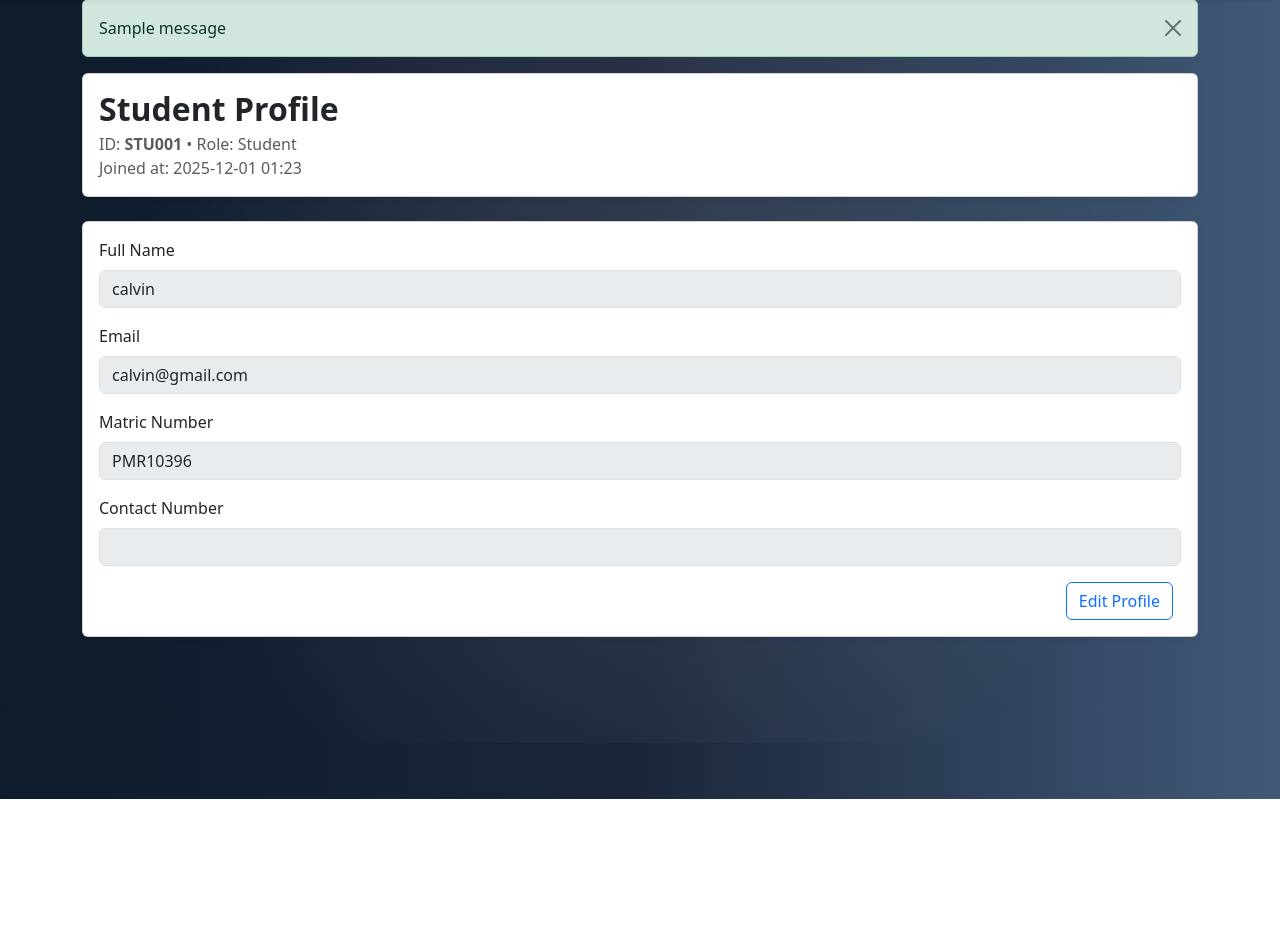
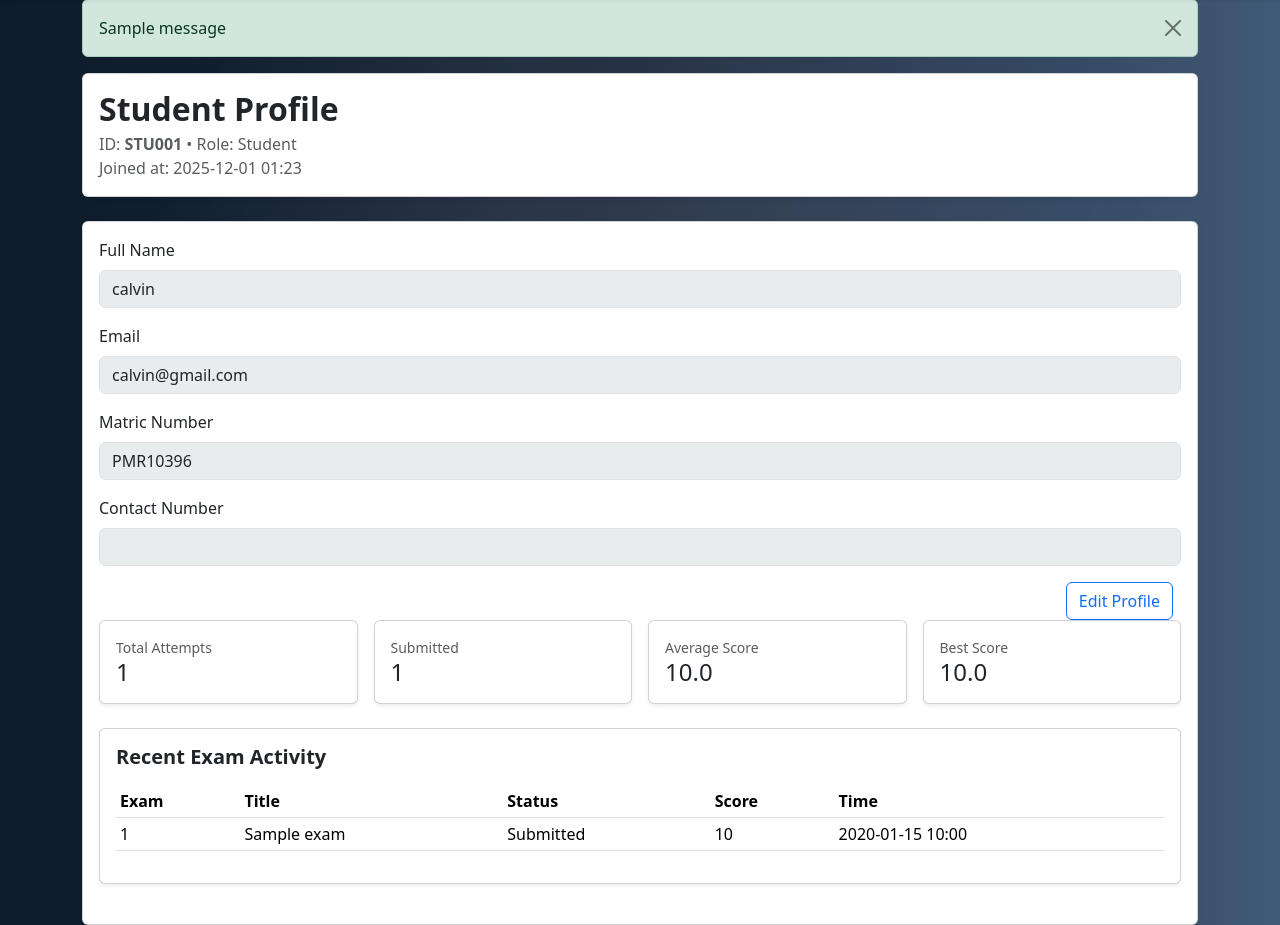
Before and after one commit to darylscl/202509_agile_g7_onlineGradingExaminationSystem, a Django app: template src/frontend/templates/app/student/profile.html in a window 1280 px wide. Shown: the part 57-982 px from the top of the page. Before the commit the page ends 856 px from the top, so only its background shows below. Run offline with Django 5.2, Linux system fonts and the light colour scheme; data comes from the database, SQL or seed files in the repository; tables that the repository leaves empty hold one stand-in row (values such as "Sample post"); the template is opened without the code that fills it: values that come from a table or form of the project are taken from there, most other values are stand-ins (such as "Sample title", 1, 10 or a date in 2020); one stand-in notice (Sample message) is shown.

```diff
--- a/src/frontend/templates/app/instructor/exam_detail.html
+++ b/src/frontend/templates/app/instructor/exam_detail.html
@@ -1,4 +1,5 @@
 {% extends "base.html" %}
+{% load tz %}
 {% block title %}Exam Details{% endblock %}
 
 {% block content %}
@@ -22,12 +23,12 @@
 
                     <p class="mb-1">
                         <strong>Start Time:</strong>
-                        <span class="text-primary">{{ exam.start_time|date:"Y-m-d H:i" }}</span>
+                        <span class="text-primary">{{ exam.start_time|timezone:"Asia/Kuala_Lumpur"|date:"Y-m-d H:i" }}
                     </p>
 
                     <p>
                         <strong>End Time:</strong>
-                        <span class="text-danger">{{ exam.end_time|date:"Y-m-d H:i" }}</span>
+                        <span class="text-danger">{{ exam.end_time|timezone:"Asia/Kuala_Lumpur"|date:"Y-m-d H:i" }}
                     </p>
                 </div>
 
--- a/src/frontend/templates/app/instructor/exam_edit.html
+++ b/src/frontend/templates/app/instructor/exam_edit.html
@@ -1,4 +1,5 @@
 {% extends "base.html" %}
+{% load tz %}
 {% block title %}Edit Exam{% endblock %}
 
 {% block content %}
@@ -34,13 +35,13 @@
                     <div class="col-md-6 mb-3">
                         <label class="form-label fw-semibold">Start Time</label>
                         <input type="datetime-local" name="start_time" class="form-control"
-                            value="{{ exam.start_time|date:'Y-m-d\\TH:i' }}" required>
+                            value="{{ exam.start_time|timezone:'Asia/Kuala_Lumpur'|date:'Y-m-d\\TH:i' }}" required>
                     </div>
 
                     <div class="col-md-6 mb-3">
                         <label class="form-label fw-semibold">End Time</label>
                         <input type="datetime-local" name="end_time" class="form-control"
-                            value="{{ exam.end_time|date:'Y-m-d\\TH:i' }}" required>
+                            value="{{ exam.end_time|timezone:'Asia/Kuala_Lumpur'|date:'Y-m-d\\TH:i' }}" required>
                     </div>
                 </div>
 
--- a/src/frontend/templates/app/instructor/exam_list.html
+++ b/src/frontend/templates/app/instructor/exam_list.html
@@ -1,5 +1,5 @@
 {% extends "base.html" %}
-
+{% load tz %}
 {% block title %}Exam List{% endblock %}
 
 {% block content %}
@@ -47,8 +47,8 @@
                         </span>
                     </td>
 
-                    <td>{{ exam.start_time|date:"Y-m-d H:i" }}</td>
-                    <td>{{ exam.end_time|date:"Y-m-d H:i" }}</td>
+                    <td>{{ exam.start_time|timezone:"Asia/Kuala_Lumpur"|date:"Y-m-d H:i" }}</td>
+                    <td>{{ exam.end_time|timezone:"Asia/Kuala_Lumpur"|date:"Y-m-d H:i" }}</td>
 
                     <td class="text-center">
                         <!-- View/Edit -->
--- a/src/frontend/templates/app/student/available_exams.html
+++ b/src/frontend/templates/app/student/available_exams.html
@@ -1,5 +1,5 @@
 {% extends "base.html" %}
-
+{% load tz %}
 {% block title %}Available Exams{% endblock %}
 
 {% block content %}
@@ -68,8 +68,8 @@
                     </td>
 
                     <!-- Schedule -->
-                    <td>{{ exam.start_time|date:"Y-m-d H:i" }}</td>
-                    <td>{{ exam.end_time|date:"Y-m-d H:i" }}</td>
+                    <td>{{ exam.start_time|timezone:"Asia/Kuala_Lumpur"|date:"Y-m-d H:i" }}</td>
+                    <td>{{ exam.end_time|timezone:"Asia/Kuala_Lumpur"|date:"Y-m-d H:i" }}</td>
 
                     <!-- Status (these are all open because of your view filter) -->
                     <td class="text-center">
--- a/src/frontend/templates/app/student/profile.html
+++ b/src/frontend/templates/app/student/profile.html
@@ -7,7 +7,7 @@
     {% if messages %}
         <div class="mb-0">
             {% for message in messages %}
-                <div class="alert alert-{{ message.tags }} alert-dismissible fade show" role="alert">
+                <div class="alert alert-{% if message.tags == 'error' %}danger{% else %}{{ message.tags }}{% endif %} alert-dismissible fade show" role="alert">
                     {{ message }}
                     <button type="button" class="btn-close" data-bs-dismiss="alert" aria-label="Close"></button>
                 </div>
@@ -66,9 +66,71 @@
                         Cancel
                     </button>
                 </div>
+                <div class="row g-3 mb-4">
+                <div class="col-md-3">
+                    <div class="card shadow-sm"><div class="card-body">
+                    <div class="text-muted small">Total Attempts</div>
+                    <div class="h4 mb-0">{{ student_stats.total_attempts }}</div>
+                    </div></div>
+                </div>
+
+                <div class="col-md-3">
+                    <div class="card shadow-sm"><div class="card-body">
+                    <div class="text-muted small">Submitted</div>
+                    <div class="h4 mb-0">{{ student_stats.submitted_count }}</div>
+                    </div></div>
+                </div>
+
+                <div class="col-md-3">
+                    <div class="card shadow-sm"><div class="card-body">
+                    <div class="text-muted small">Average Score</div>
+                    <div class="h4 mb-0">{{ student_stats.avg_score|default:"-"|floatformat:1 }}</div>
+                    </div></div>
+                </div>
+
+                <div class="col-md-3">
+                    <div class="card shadow-sm"><div class="card-body">
+                    <div class="text-muted small">Best Score</div>
+                    <div class="h4 mb-0">{{ student_stats.best_score|default:"-"|floatformat:1 }}</div>
+                    </div></div>
+                </div>
+                </div>
+
+                <div class="card shadow-sm mb-4">
+                <div class="card-body">
+                    <h5 class="fw-bold mb-3">Recent Exam Activity</h5>
+
+                    {% if recent_attempts %}
+                    <div class="table-responsive">
+                        <table class="table table-sm align-middle">
+                        <thead>
+                            <tr>
+                            <th>Exam</th><th>Title</th><th>Status</th><th>Score</th><th>Time</th>
+                            </tr>
+                        </thead>
+                        <tbody>
+                            {% for a in recent_attempts %}
+                            <tr>
+                                <td>{{ a.exam.exam_id }}</td>
+                                <td>{{ a.exam.title }}</td>
+                                <td>{% if a.submitted_at %}Submitted{% else %}In Progress{% endif %}</td>
+                                <td>{{ a.score|default:"-" }}</td>
+                                <td>{{ a.submitted_at|default:a.started_at|date:"Y-m-d H:i" }}</td>
+                            </tr>
+                            {% endfor %}
+                        </tbody>
+                        </table>
+                    </div>
+                    {% else %}
+                    <p class="text-muted mb-0">No exam activity yet.</p>
+                    {% endif %}
+                </div>
+                </div>
+
             </form>
         </div>
     </div>
+
 
 </div>
 
```
Also changed, not shown: src/frontend/templates/app/instructor/profile.html (+53 -1 lines).
